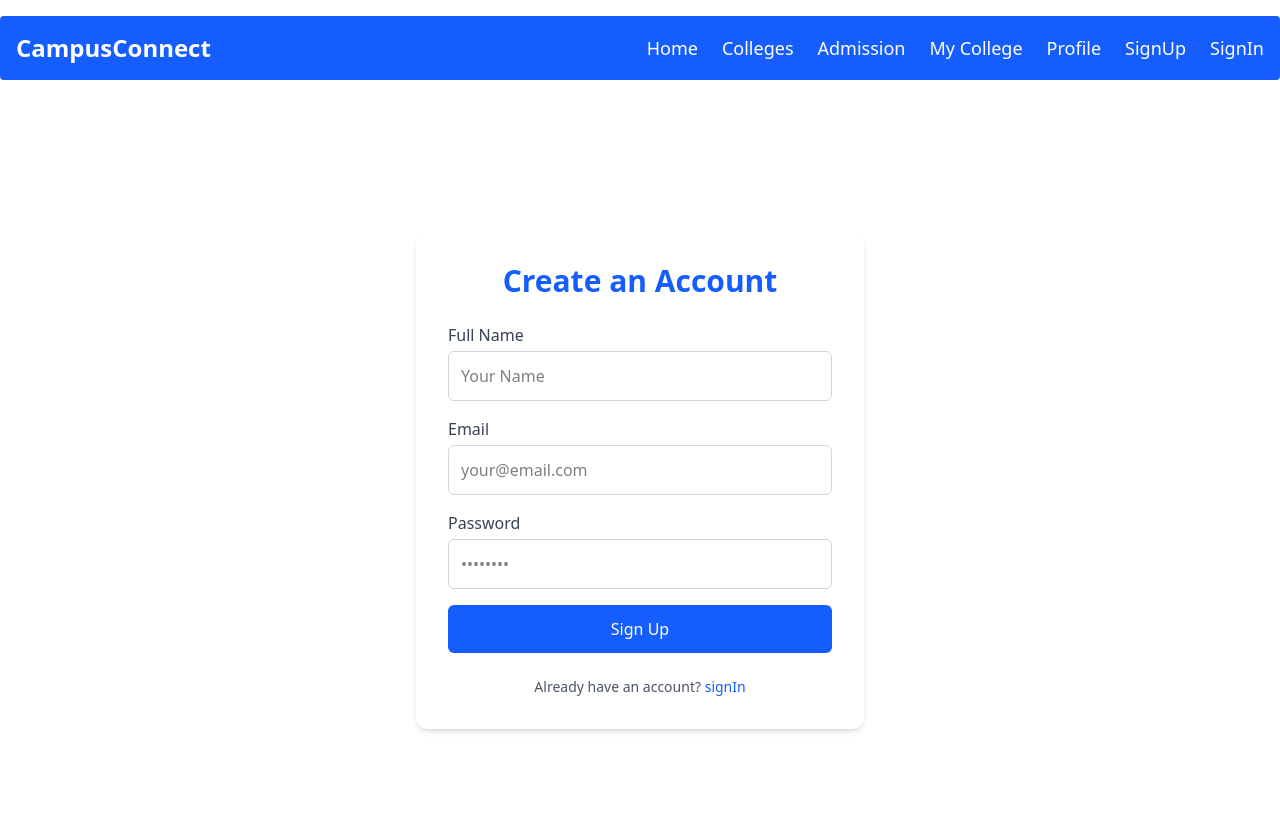
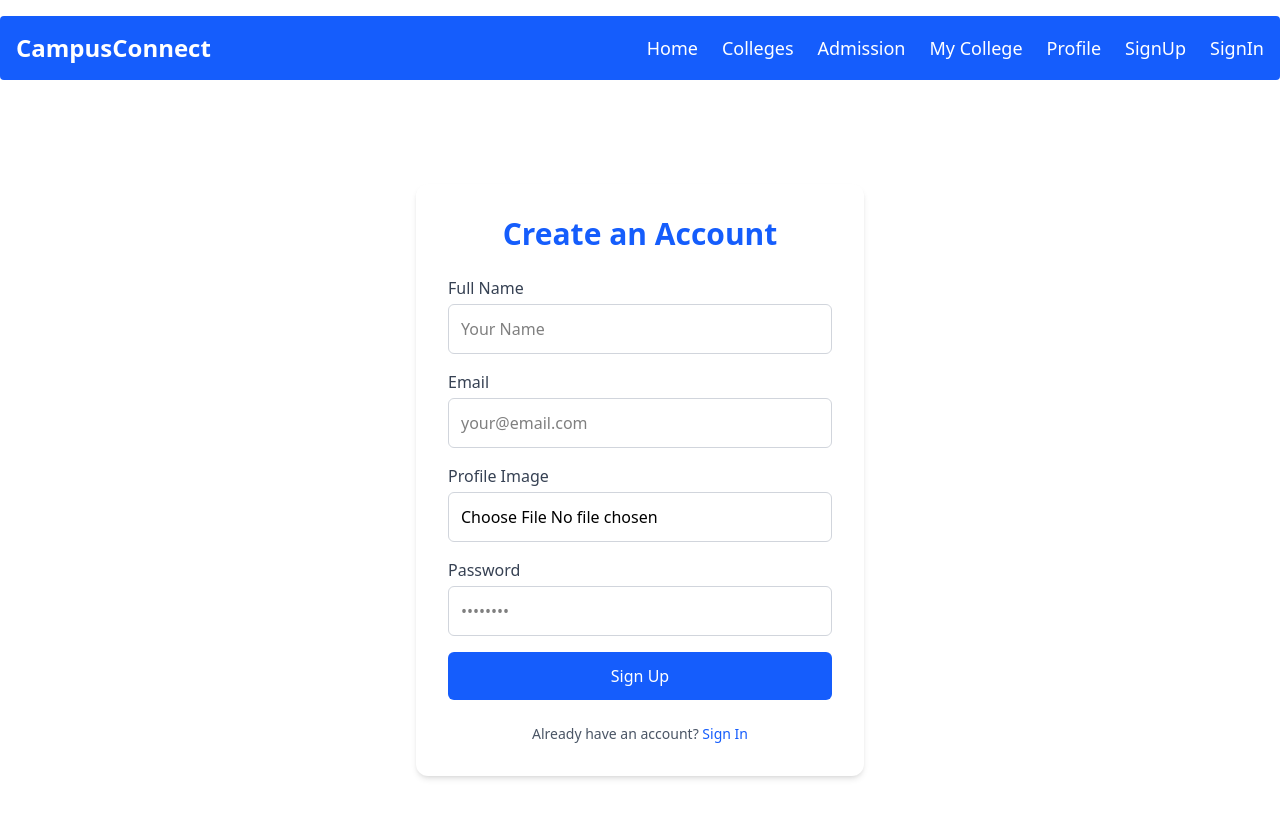
Before and after one commit to Imranahmed935/CampusConnect, a Next.js app: page /signUp in a window 1280 px wide. Shown: the top 818 px of the page. Built offline with nearby package versions, Linux system fonts and the light colour scheme.

Commit message:
signup funtionality added

```diff
--- /dev/null
+++ b/src/Context/AuthProvider.js
@@ -0,0 +1,28 @@
+"use client";
+import auth from "@/firebase/firebase.config";
+import { createUserWithEmailAndPassword } from "firebase/auth";
+import { createContext, useContext } from "react";
+
+
+export const AuthContext = createContext();
+
+const AuthProvider = ({ children }) => {
+
+  const createUser = (email, password)=>createUserWithEmailAndPassword(auth, email, password);
+//   const signIn = (email, password)=>signInWithEmailAndPassword(auth, email, password);
+//   const logOut = () => signOut(auth);
+//   const googleSignIn = () => signInWithPopup(auth, new GoogleAuthProvider());
+
+
+  const authInfo = {
+    createUser
+  };
+
+  return (
+    <AuthContext.Provider value={authInfo}>{children}</AuthContext.Provider>
+  );
+};
+
+export const useAuth = () => useContext(AuthContext);
+
+export default AuthProvider;
--- a/src/app/Components/Navbar.js
+++ b/src/app/Components/Navbar.js
@@ -1,6 +1,8 @@
+
 import Link from "next/link";
 
 export default function Navbar() {
+
   return (
     <nav className="bg-blue-600 text-white rounded mt-4 p-4 flex items-center justify-between max-w-7xl mx-auto">
       <h1 className="text-2xl font-bold">
@@ -14,6 +16,7 @@ export default function Navbar() {
         <Link href="/profile">Profile</Link>
         <Link href="/signUp">SignUp</Link>
         <Link href="/signIn">SignIn</Link>
+
       </div>
     </nav>
   );
--- a/src/app/layout.js
+++ b/src/app/layout.js
@@ -1,6 +1,7 @@
 import { Geist, Geist_Mono } from "next/font/google";
 import "./globals.css";
 import Navbar from "./Components/Navbar";
+import AuthProvider from "@/Context/AuthProvider";
 
 const geistSans = Geist({
   variable: "--font-geist-sans",
@@ -23,8 +24,8 @@ export default function RootLayout({ children }) {
       <body
         className={`${geistSans.variable} ${geistMono.variable} antialiased max-w-7xl mx-auto`}
       >
-        <Navbar/>
-        {children}
+        <Navbar />
+        <AuthProvider>{children}</AuthProvider>
       </body>
     </html>
   );
--- a/src/app/my-college/page.js
+++ b/src/app/my-college/page.js
@@ -1,6 +1,9 @@
-import React from 'react';
+'use client'
+
+
 
 const MyCollegePage = () => {
+
   return (
     <div className="max-w-4xl mx-auto px-4 py-10">
       <h1 className="text-3xl font-bold text-center mb-8 text-blue-600">My College</h1>
--- a/src/app/signUp/page.js
+++ b/src/app/signUp/page.js
@@ -1,56 +1,134 @@
-import React from 'react';
+"use client";
+
+import { useAuth } from "@/Context/AuthProvider";
+import { useState } from "react";
+import axios from "axios";
+import { updateProfile } from "firebase/auth";
+import auth from "@/firebase/firebase.config";
 
 const SignUpPage = () => {
+  const { createUser } = useAuth();
+  const [uploading, setUploading] = useState(false);
+
+  const handleSighUp = async (e) => {
+    e.preventDefault();
+
+    const name = e.target.name.value;
+    const email = e.target.email.value;
+    const password = e.target.password.value;
+    const file = e.target.image.files[0];
+
+
+    setUploading(true);
+
+    try {
+      // ✅ Upload image to Cloudinary
+      const formData = new FormData();
+      formData.append("file", file);
+      formData.append(
+        "upload_preset",
+        process.env.NEXT_PUBLIC_CLOUDINARY_UPLOAD_PRESET
+      );
+
+      const cloudName = process.env.NEXT_PUBLIC_CLOUDINARY_CLOUD_NAME;
+      const uploadUrl = `https://api.cloudinary.com/v1_1/${cloudName}/image/upload`;
+
+      const response = await axios.post(uploadUrl, formData);
+      const imageUrl = response.data.secure_url;
+
+
+      // ✅ Call createUser from context
+      createUser(email, password).then((result) => {
+        console.log(result.user);
+        updateProfile(auth.currentUser, {
+          displayName: name,
+          photoURL: imageUrl,
+        });
+      });
+    } catch (error) {
+      console.error("Image upload failed:", error);
+      alert("Image upload failed. Please try again.");
+    } finally {
+      setUploading(false);
+    }
+  };
+
   return (
     <div className="min-h-screen flex items-center justify-center to-blue-100 px-4">
       <div className="w-full max-w-md bg-white p-8 rounded-xl shadow-md">
-        <h2 className="text-3xl font-bold text-center text-blue-600 mb-6">Create an Account</h2>
+        <h2 className="text-3xl font-bold text-center text-blue-600 mb-6">
+          Create an Account
+        </h2>
 
-        <form className="space-y-4">
-          {/* Full Name */}
+        <form className="space-y-4" onSubmit={handleSighUp}>
           <div>
-            <label className="block mb-1 font-medium text-gray-700">Full Name</label>
+            <label className="block mb-1 font-medium text-gray-700">
+              Full Name
+            </label>
             <input
               type="text"
+              name="name"
+              required
               placeholder="Your Name"
-              className="w-full border border-gray-300 p-3 rounded-md focus:outline-none focus:ring-2 focus:ring-blue-500"
+              className="w-full border border-gray-300 p-3 rounded-md"
             />
           </div>
 
-          {/* Email */}
           <div>
-            <label className="block mb-1 font-medium text-gray-700">Email</label>
+            <label className="block mb-1 font-medium text-gray-700">
+              Email
+            </label>
             <input
               type="email"
+              name="email"
+              required
               placeholder="your@email.com"
-              className="w-full border border-gray-300 p-3 rounded-md focus:outline-none focus:ring-2 focus:ring-blue-500"
+              className="w-full border border-gray-300 p-3 rounded-md"
             />
           </div>
 
-          {/* Password */}
           <div>
-            <label className="block mb-1 font-medium text-gray-700">Password</label>
+            <label className="block mb-1 font-medium text-gray-700">
+              Profile Image
+            </label>
             <input
-              type="password"
-              placeholder="••••••••"
-              className="w-full border border-gray-300 p-3 rounded-md focus:outline-none focus:ring-2 focus:ring-blue-500"
+              type="file"
+              name="image"
+              accept="image/*"
+              required
+              className="w-full border border-gray-300 p-3 rounded-md"
             />
           </div>
 
-          {/* Submit */}
+          <div>
+            <label className="block mb-1 font-medium text-gray-700">
+              Password
+            </label>
+            <input
+              type="password"
+              name="password"
+              required
+              placeholder="••••••••"
+              className="w-full border border-gray-300 p-3 rounded-md"
+            />
+          </div>
+
           <button
             type="submit"
+            disabled={uploading}
             className="w-full bg-blue-600 text-white py-3 rounded-md hover:bg-blue-700 transition"
           >
-            Sign Up
+            {uploading ? "Uploading..." : "Sign Up"}
           </button>
         </form>
 
-        {/* Redirect to login */}
         <p className="text-center text-sm text-gray-600 mt-6">
-          Already have an account?{' '}
-          <a href="/signIn" className="text-blue-600 font-medium hover:underline">
-            signIn
+          Already have an account?{" "}
+          <a
+            href="/signIn"
+            className="text-blue-600 font-medium hover:underline"
+          >
+            Sign In
           </a>
         </p>
       </div>
--- /dev/null
+++ b/src/firebase/firebase.config.js
@@ -0,0 +1,19 @@
+import { initializeApp } from "firebase/app";
+import { getAuth } from "firebase/auth";
+
+// Your Firebase configuration
+const firebaseConfig = {
+  apiKey: "AIzaSyDGi2NEMBh4z4W6wUfN7KrMJ3Isz1djfOI",
+  authDomain: "auth-router-context-ad524.firebaseapp.com",
+  projectId: "auth-router-context-ad524",
+  storageBucket: "auth-router-context-ad524.appspot.com",
+  messagingSenderId: "224166085269",
+  appId: "1:224166085269:web:4cd7bd100470a76f0bd19c",
+};
+
+// Initialize Firebase app
+const app = initializeApp(firebaseConfig);
+
+// Export the auth instance
+const auth = getAuth(app);
+export default auth;
```
Also changed, not shown: package.json (+6 -4 lines), src/app/profile/page.js (+26 -8 lines), 2 other files (tests, documents, lock files or other folders).
